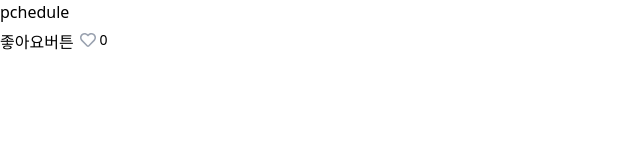
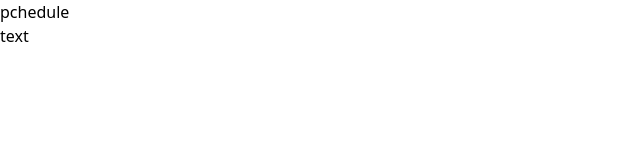
Before and after one commit to oz-main-fe-12-team4/oz_pchedule_fe, a React (Vite) app: page / in a window 1280 px wide. Shown: the top 160 px of the page, without its empty margins (0-640 px from the left). Built offline with nearby package versions, Linux system fonts and the light colour scheme.

Commit message:
[docs]북마크삭제

```diff
--- a/src/components/BookmarkButton.jsx
+++ /dev/null
@@ -1,28 +0,0 @@
-import { useState } from "react";
-import { FaBookmark, FaRegBookmark } from "react-icons/fa";
-
-export default function BookmarkButton() {
-  const [isBookmarked, setIsBookmarked] = useState(false); // 초기 상태를 false로 설정
-
-  const handleClick = () => {
-    // 클릭할 때마다 상태를 반전시킵니다.
-    setIsBookmarked(!isBookmarked);
-  };
-
-  const buttonText = isBookmarked ? "찜 완료" : "찜하기";
-
-  return (
-    <button
-      className="bg-transparent border-none p-1.5 inline-flex items-center justify-center space-x-1 cursor-pointer"
-      title={buttonText}
-      onClick={handleClick} // 클릭 이벤트 핸들러를 연결합니다.
-    >
-      {isBookmarked ? (
-        <FaBookmark className="text-amber-500" />
-      ) : (
-        <FaRegBookmark className="text-gray-400" />
-      )}
-      <span className="text-sm">{buttonText}</span>
-    </button>
-  );
-}
--- a/src/components/test.jsx
+++ b/src/components/test.jsx
@@ -1,12 +1,7 @@
 import LikeButton from "./LikeButton";
 
 function Test() {
-  return (
-    <div>
-      좋아요버튼
-      <LikeButton />
-    </div>
-  );
+  return <div>text</div>;
 }
 
 export default Test;
```
